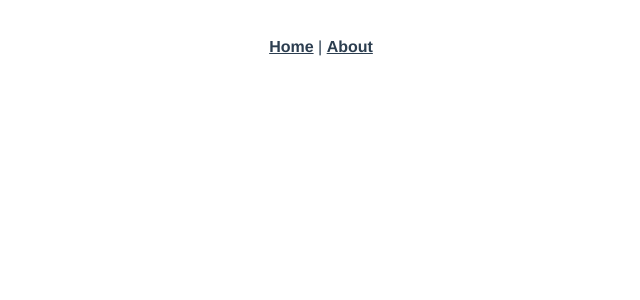
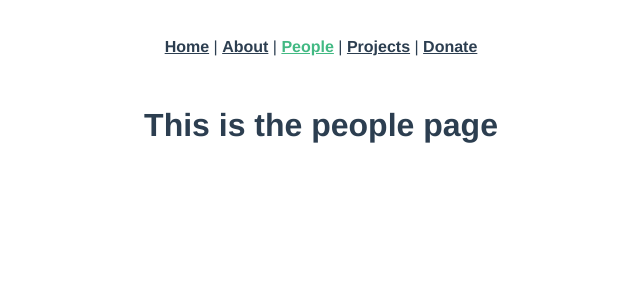
Before and after one commit to Ruta-Verde/website, a Vue app: page /people in a window 1280 px wide. Shown: the top 300 px of the page, without its empty margins (319-959 px from the left). Built offline with nearby package versions, Linux system fonts and the light colour scheme.

Commit message:
Create different route paths. Change title to Ruta Verde. Add vue.config.js for general Vue configurations.

```diff
--- a/src/App.vue
+++ b/src/App.vue
@@ -2,7 +2,10 @@
   <div id="app">
     <div id="nav">
       <router-link to="/">Home</router-link> |
-      <router-link to="/about">About</router-link>
+      <router-link to="/about">About</router-link> |
+      <router-link to="/people">People</router-link> |
+      <router-link to="/projects">Projects</router-link> |
+      <router-link to="/donate">Donate</router-link>
     </div>
     <router-view />
   </div>
--- a/src/router/index.js
+++ b/src/router/index.js
@@ -18,6 +18,24 @@ const routes = [
     // which is lazy-loaded when the route is visited.
     component: () =>
       import(/* webpackChunkName: "about" */ "../views/About.vue")
+  },
+  {
+    path: "/people",
+    name: "People",
+    component: () =>
+      import(/* webpackChunkName: "people" */ "../views/People.vue")
+  },
+  {
+    path: "/projects",
+    name: "Project",
+    component: () =>
+      import(/* webpackChunkName: "projects" */ "../views/Projects.vue")
+  },
+  {
+    path: "/donate",
+    name: "Donate",
+    component: () =>
+      import(/* webpackChunkName: "donate" */ "../views/Donate.vue")
   }
 ];
 
--- /dev/null
+++ b/src/views/Donate.vue
@@ -0,0 +1,15 @@
+<template>
+  <div class="donate">
+    <h1>This is the donate page</h1>
+  </div>
+</template>
+
+<!--<script>-->
+<!--export default {-->
+<!--name: "Donate"-->
+<!--}-->
+<!--</script>-->
+
+<!--<style scoped>-->
+
+<!--</style>-->
--- /dev/null
+++ b/src/views/People.vue
@@ -0,0 +1,15 @@
+<template>
+  <div class="people">
+    <h1>This is the people page</h1>
+  </div>
+</template>
+
+<!--<script>-->
+<!--export default {-->
+<!--name: "People.vue"-->
+<!--}-->
+<!--</script>-->
+
+<!--<style scoped>-->
+
+<!--</style>-->
--- /dev/null
+++ b/src/views/Projects.vue
@@ -0,0 +1,15 @@
+<template>
+  <div class="projects">
+    <h1>This is a projects page</h1>
+  </div>
+</template>
+
+<!--<script>-->
+<!--export default {-->
+<!--name: "Projects"-->
+<!--}-->
+<!--</script>-->
+
+<!--<style scoped>-->
+
+<!--</style>-->
--- /dev/null
+++ b/vue.config.js
@@ -0,0 +1,15 @@
+module.exports = {
+  lintOnSave: process.env.NODE_ENV !== "production",
+  devServe: {
+    overlay: {
+      warnings: true,
+      errors: true
+    }
+  },
+  chainWebpack: config => {
+    config.plugin("html").tap(args => {
+      args[0]["title"] = "Ruta Verde";
+      return args;
+    });
+  }
+};
```
